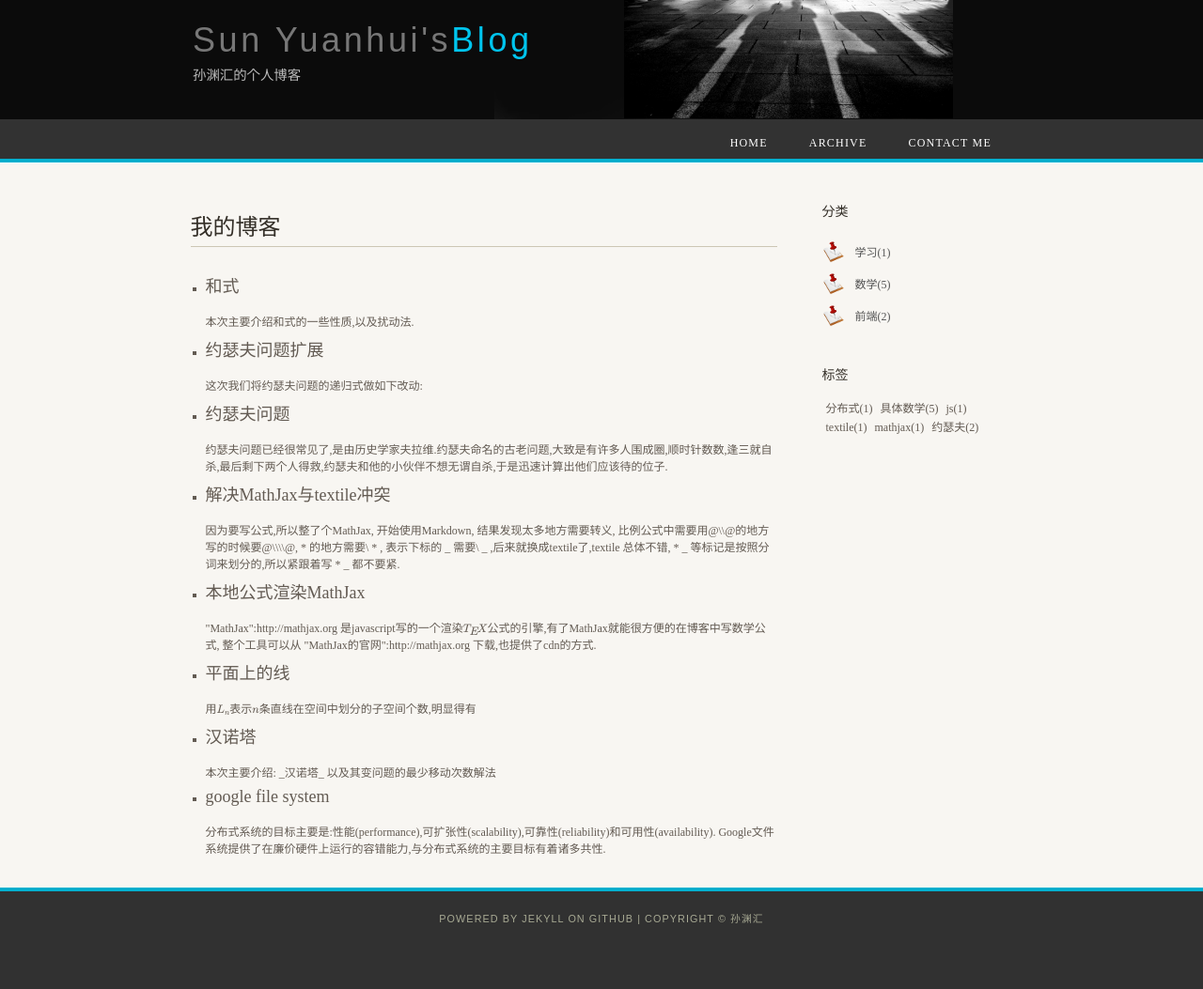
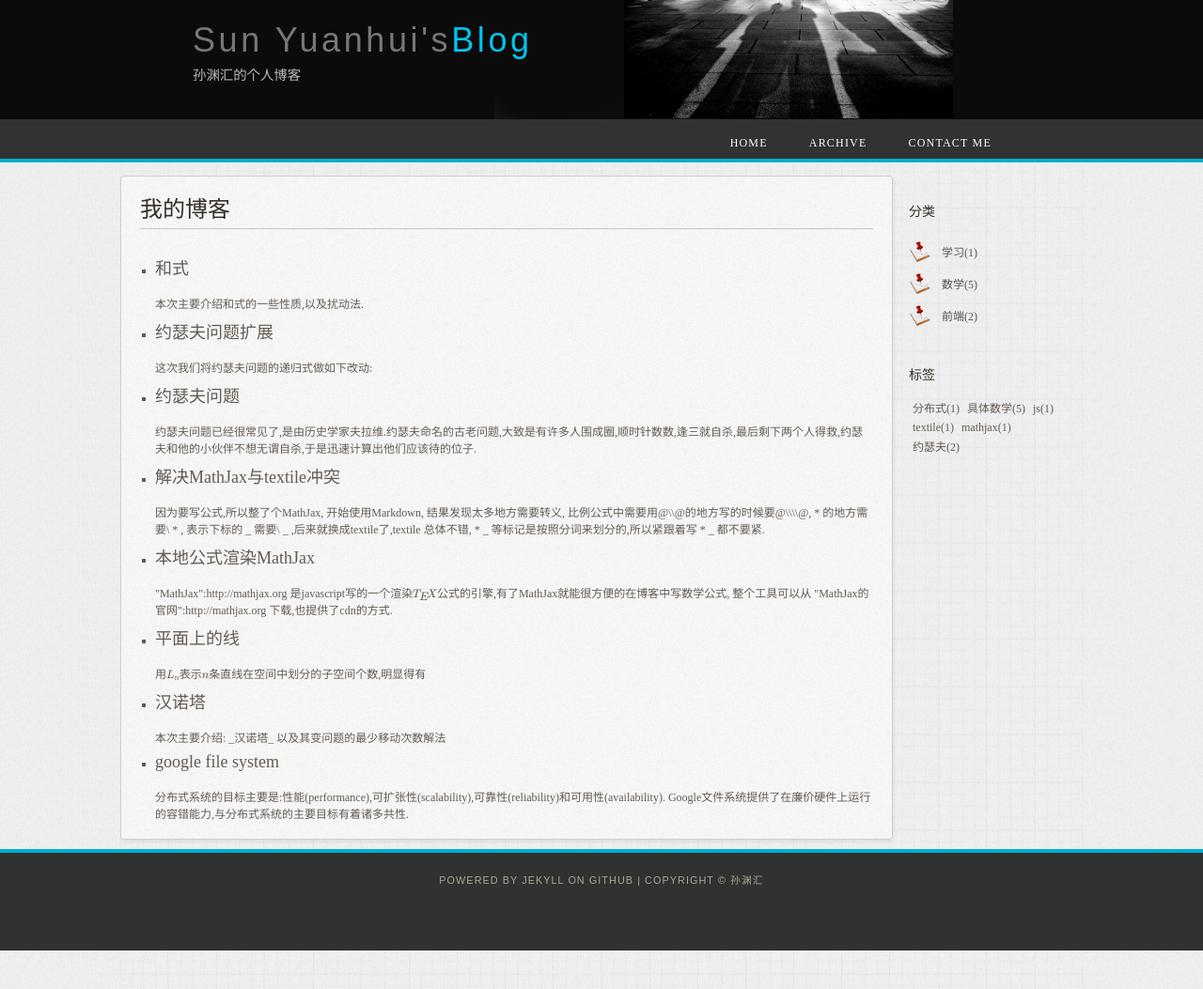
Before and after one commit to johan-sun/syhkiller.github.com, a Jekyll site: the page built from index.html, in a window 1280 px wide. Shown: the whole page at 94% size. Built offline with Jekyll 4.4.1, drawn with Linux system fonts in a browser that asks for light colours; formulas are drawn with MathJax 3; after the commit the page ends 1012 px from its top, so only the background shows below that.

Commit message:
edit style & update sum

```diff
--- a/styles/style.css
+++ b/styles/style.css
@@ -7,7 +7,7 @@ body
   padding: 0px;
   margin: 0px;
   font-size: .75em;
-  background: #F8F6F2;
+  background: url(bg.jpg) repeat-y center;
   color: #635B53;}
 
 p
@@ -183,13 +183,14 @@ ul#menu li a:hover
 { color: #00C5EE;}
 
 #site_content
-{ width: 875px;
+{
+  width: 1024px;
   margin-top: 10px;
   overflow: hidden;}
 
 .sidebar
 { float: right;
-  width: 178px;
+  width: 160px;
   padding: 20px 25px 15px 15px;}
 
 .sidebar ul
@@ -214,9 +215,17 @@ ul#menu li a:hover
 
 #content
 { text-align: left;
-  width: 624px;
+  width: 780px;
   float: left;
-  padding: 20px 10px 15px 0px;}
+  background: url(article.jpg) repeat top right;
+  padding: 0px 20px;
+  margin-bottom: 10px;
+  border: 1px solid rgb(206,206,206);
+  border-radius: 4px;
+  box-shadow: 0px 1px 5px rgba(0,0,0,0.1);
+  -moz-box-shadow: 0px 1px 5px rgba(0,0,0,0.1);
+  -webkit-box-shadow: 0px 1px 5px rgba(0,0,0,0.1);
+}
 
 #footer
 { width: 100%;
```
Also changed, not shown: _posts/2013-10-14-sum.textile (+37 -0 lines), styles/article.jpg (added), styles/bg.jpg (added).
